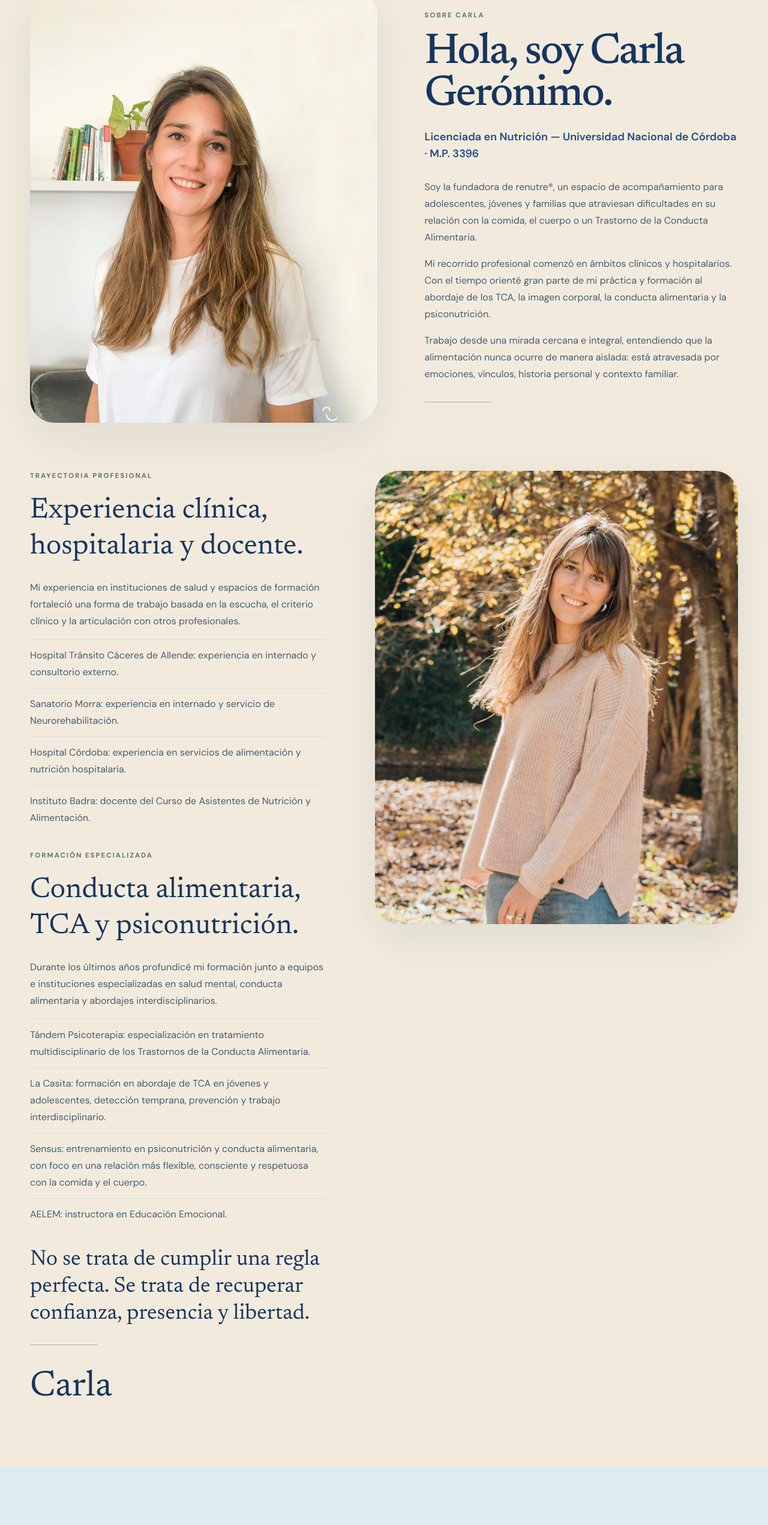
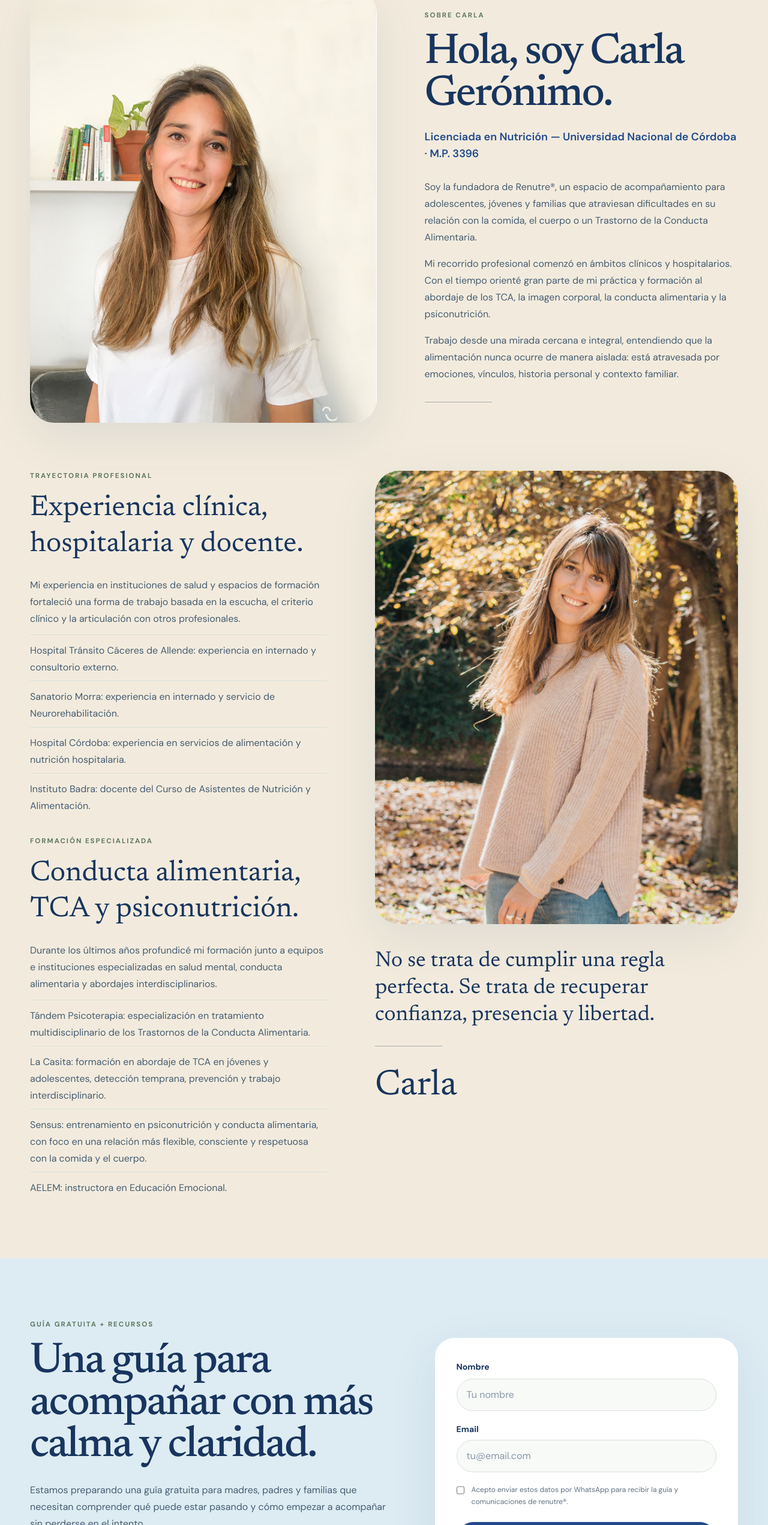
Before and after one commit to disguillermomartina-creator/renutre_web, a Next.js app: page / in a window 1280 px wide. Shown: the part 5179-7722 px from the top of the page at 60% size. Built offline with nearby package versions, Linux system fonts and the light colour scheme.

Commit message:
Update carla-section.tsx
layout carla correction

```diff
--- a/components/home/carla-section.tsx
+++ b/components/home/carla-section.tsx
@@ -24,7 +24,7 @@ export function CarlaSection() {
               <Image
                 src="/images/renutre/carla-interior.jpg"
                 fill
-                alt="Carla Gerónimo, licenciada en Nutrición"
+                alt="Carla Gerónimo, licenciada en Nutrición y fundadora de Renutre"
                 className="object-cover object-top"
                 sizes="(min-width:1024px) 48vw,100vw"
               />
@@ -44,7 +44,7 @@ export function CarlaSection() {
 
             <div className="body-copy mt-7 space-y-4">
               <p>
-                Soy la fundadora de renutre®, un espacio de acompañamiento para
+                Soy la fundadora de Renutre®, un espacio de acompañamiento para
                 adolescentes, jóvenes y familias que atraviesan dificultades en
                 su relación con la comida, el cuerpo o un Trastorno de la
                 Conducta Alimentaria.
@@ -70,20 +70,20 @@ export function CarlaSection() {
 
         <div className="mt-20 grid items-start gap-12 lg:grid-cols-[.9fr_1.1fr] lg:gap-20">
           <div>
-            <p className="eyebrow mb-5">Trayectoria profesional</p>
+            <p className="eyebrow mb-4">Trayectoria profesional</p>
 
             <h3 className="font-serif text-4xl leading-tight text-[#18355F] md:text-5xl">
               Experiencia clínica, hospitalaria y docente.
             </h3>
 
-            <div className="body-copy mt-6 space-y-4 leading-7">
+            <div className="body-copy mt-6 space-y-3 leading-7">
               <p>
                 Mi experiencia en instituciones de salud y espacios de formación
                 fortaleció una forma de trabajo basada en la escucha, el criterio
                 clínico y la articulación con otros profesionales.
               </p>
 
-              <ul className="space-y-3">
+              <ul className="space-y-2">
                 {clinicalItems.map((item) => (
                   <li key={item} className="border-t border-[#18355F]/15 pt-3">
                     {item}
@@ -92,20 +92,20 @@ export function CarlaSection() {
               </ul>
             </div>
 
-            <p className="eyebrow mb-5 mt-10">Formación especializada</p>
+            <p className="eyebrow mb-4 mt-9">Formación especializada</p>
 
             <h3 className="font-serif text-4xl leading-tight text-[#18355F] md:text-5xl">
               Conducta alimentaria, TCA y psiconutrición.
             </h3>
 
-            <div className="body-copy mt-6 space-y-4 leading-7">
+            <div className="body-copy mt-6 space-y-3 leading-7">
               <p>
                 Durante los últimos años profundicé mi formación junto a equipos
                 e instituciones especializadas en salud mental, conducta
                 alimentaria y abordajes interdisciplinarios.
               </p>
 
-              <ul className="space-y-3">
+              <ul className="space-y-2">
                 {trainingItems.map((item) => (
                   <li key={item} className="border-t border-[#18355F]/15 pt-3">
                     {item}
@@ -113,17 +113,6 @@ export function CarlaSection() {
                 ))}
               </ul>
             </div>
-
-            <p className="mt-10 max-w-xl font-serif text-3xl leading-tight text-[#18355F] md:text-4xl">
-              No se trata de cumplir una regla perfecta. Se trata de recuperar
-              confianza, presencia y libertad.
-            </p>
-
-            <div className="mt-7 h-px w-28 bg-[#18355F]/35" />
-
-            <h4 className="mt-10 font-serif text-5xl text-[#18355F] md:text-6xl">
-              Carla
-            </h4>
           </div>
 
           <div>
@@ -136,6 +125,19 @@ export function CarlaSection() {
                 sizes="(min-width:1024px) 48vw,100vw"
               />
             </div>
+
+            <div className="mt-10 max-w-xl">
+              <p className="font-serif text-3xl leading-tight text-[#18355F] md:text-4xl">
+                No se trata de cumplir una regla perfecta. Se trata de recuperar
+                confianza, presencia y libertad.
+              </p>
+
+              <div className="mt-7 h-px w-28 bg-[#18355F]/35" />
+
+              <h4 className="mt-9 font-serif text-5xl text-[#18355F] md:text-6xl">
+                Carla
+              </h4>
+            </div>
           </div>
         </div>
       </div>
```
